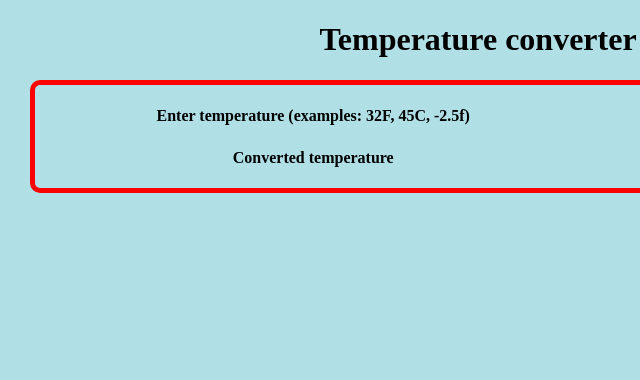
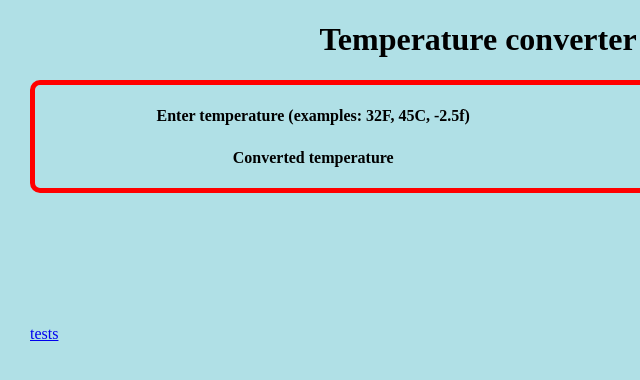
Before and after one commit to ctc87/renus, a website: page index.html in a window 1280 px wide. Shown: the full height of the page, 162-802 px from the left. Drawn offline with Linux system fonts and the light colour scheme.

Commit message:
Update index.html

```diff
--- a/index.html
+++ b/index.html
@@ -55,6 +55,7 @@
       <div id="cont4">
 	<img src="img/thermometer.png">
       </div>
+      <div><a href="./tests/index.html">tests</div>
     </div>
   </body>
 </html>
```
